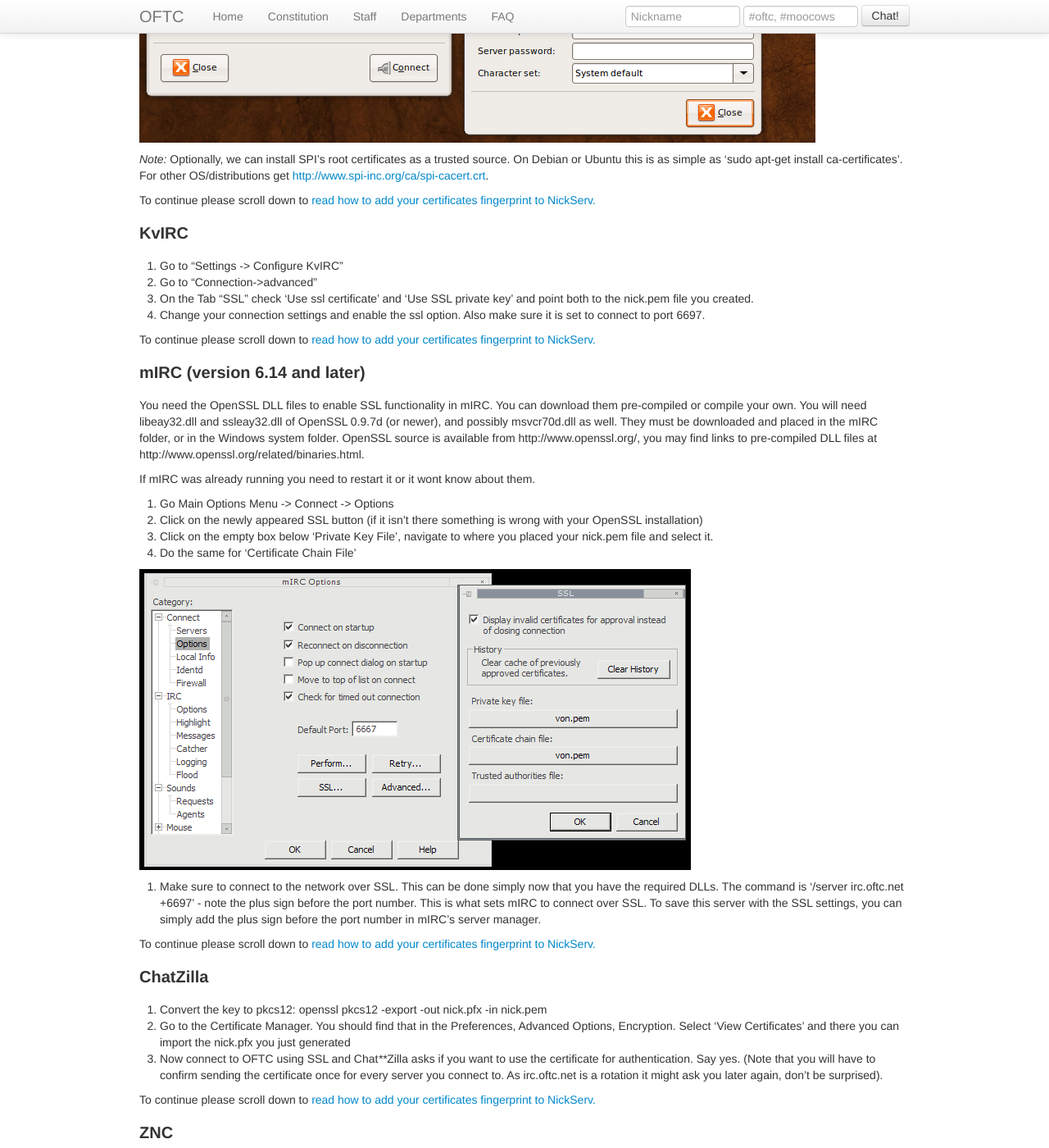
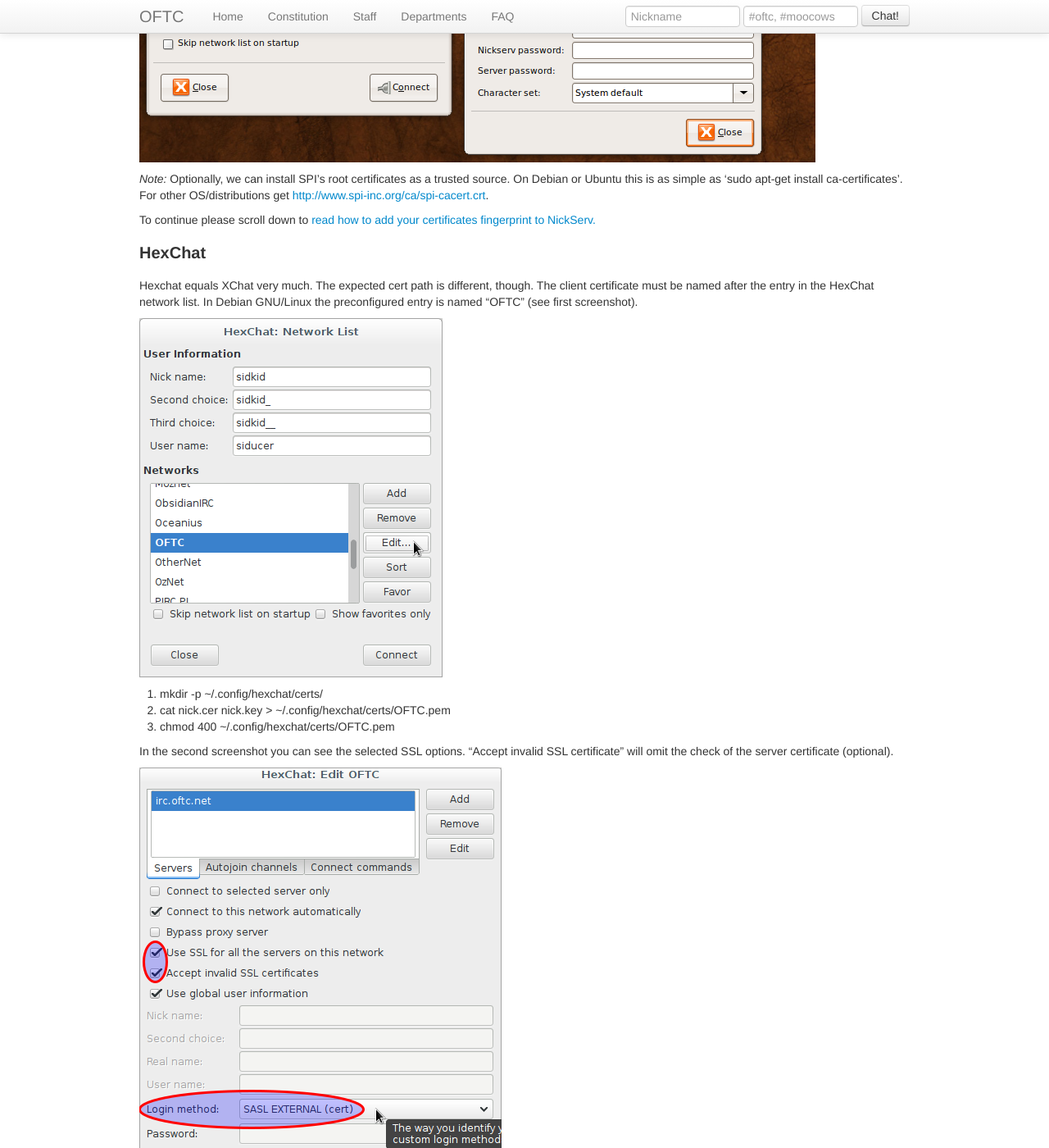
Before and after one commit to oftc/oftc-web, a Jekyll site: the page built from NickServ/CertFP.md, in a window 1280 px wide and 1400 px high, scrolled down 2929 px. Shown: the whole window at 82% size. Built offline with Jekyll 4.4.1, drawn with Linux system fonts in a browser that asks for light colours; some of the changed text lies outside the part shown.

Commit message:
Add HexChat CertFP instructions, thanks musca!

```diff
--- a/NickServ/CertFP.md
+++ b/NickServ/CertFP.md
@@ -110,7 +110,8 @@
 ### XChat 2.8 ###
 
 **XChat supports SSLv3 only, which is not a modern crypto standard anymore.
-To connect to OFTC, [XChat must be patched](http://sources.debian.net/src/xchat/2.8.8-7.3/debian/patches/68_dont_force_sslv3.patch/). A suggested alternative client is hexchat.**
+To connect to OFTC, [XChat must be patched](http://sources.debian.net/src/xchat/2.8.8-7.3/debian/patches/68_dont_force_sslv3.patch/).
+A suggested alternative client is [HexChat](#hexchat).**
 
 This is known to work with XChat 2.8.x. It does **NOT** work with prior
 versions!
@@ -140,6 +141,27 @@
 On Debian or Ubuntu this is as simple as 'sudo apt-get install ca-certificates'.
 For other OS/distributions get
 [http://www.spi-inc.org/ca/spi-cacert.crt](http://www.spi-inc.org/ca/spi-cacert.crt).
+
+To continue please scroll down to [read how to add your certificates fingerprint
+to NickServ.](#AddCertFPtoNS)
+
+### HexChat ###
+
+Hexchat equals XChat very much. The expected cert path is different, though.
+The client certificate must be named after the entry in the HexChat network
+list. In Debian GNU/Linux the preconfigured entry is named "OFTC" (see first
+screenshot).
+
+![HexChat Network List Screenshot](../1_HexChat_Network-List.png)
+
+ 1. mkdir -p ~/.config/hexchat/certs/
+ 1. cat nick.cer nick.key > ~/.config/hexchat/certs/OFTC.pem
+ 1. chmod 400 ~/.config/hexchat/certs/OFTC.pem
+
+In the second screenshot you can see the selected SSL options. "Accept invalid
+SSL certificate" will omit the check of the server certificate (optional).
+
+![HexChat Network Edit Screenshot](../2_HexChat_CertFP.png)
 
 To continue please scroll down to [read how to add your certificates fingerprint
 to NickServ.](#AddCertFPtoNS)
```
Also changed, not shown: NickServ/1_HexChat_Network-List.png (added), NickServ/2_HexChat_CertFP.png (added).
